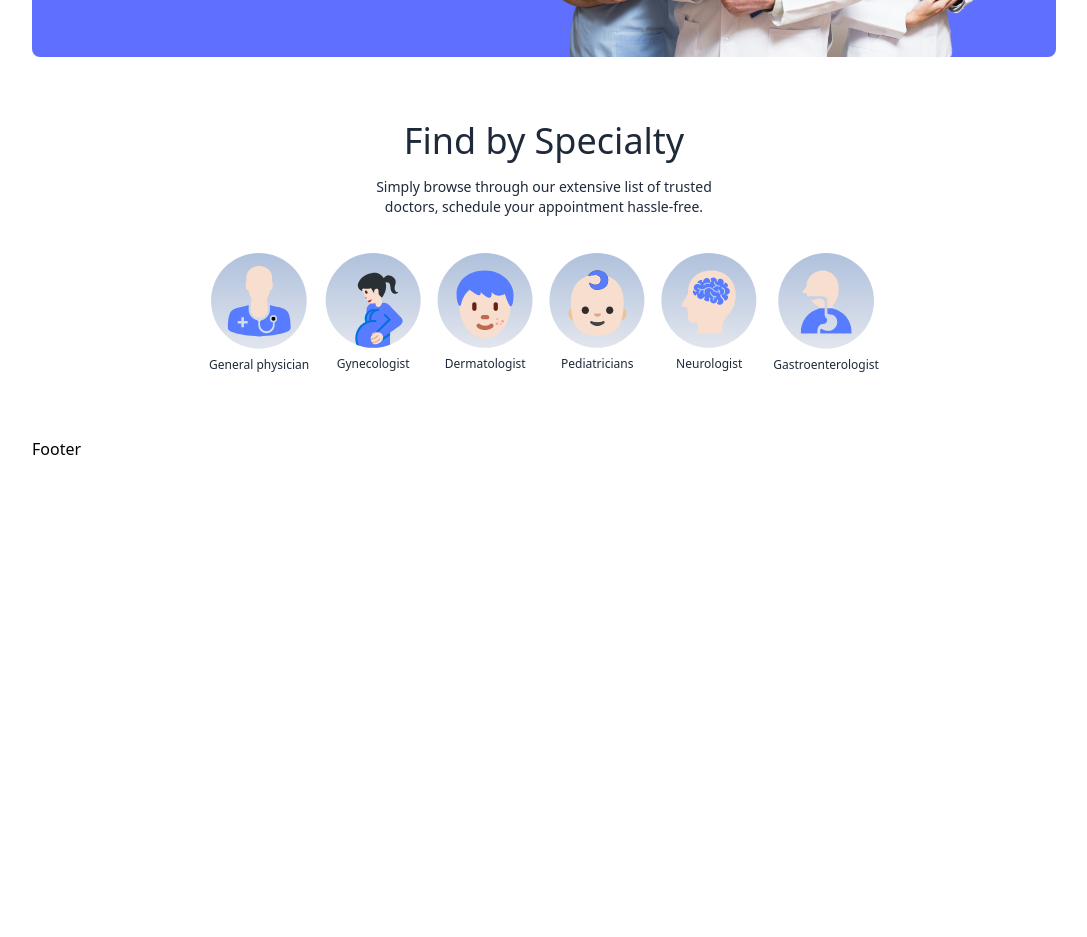
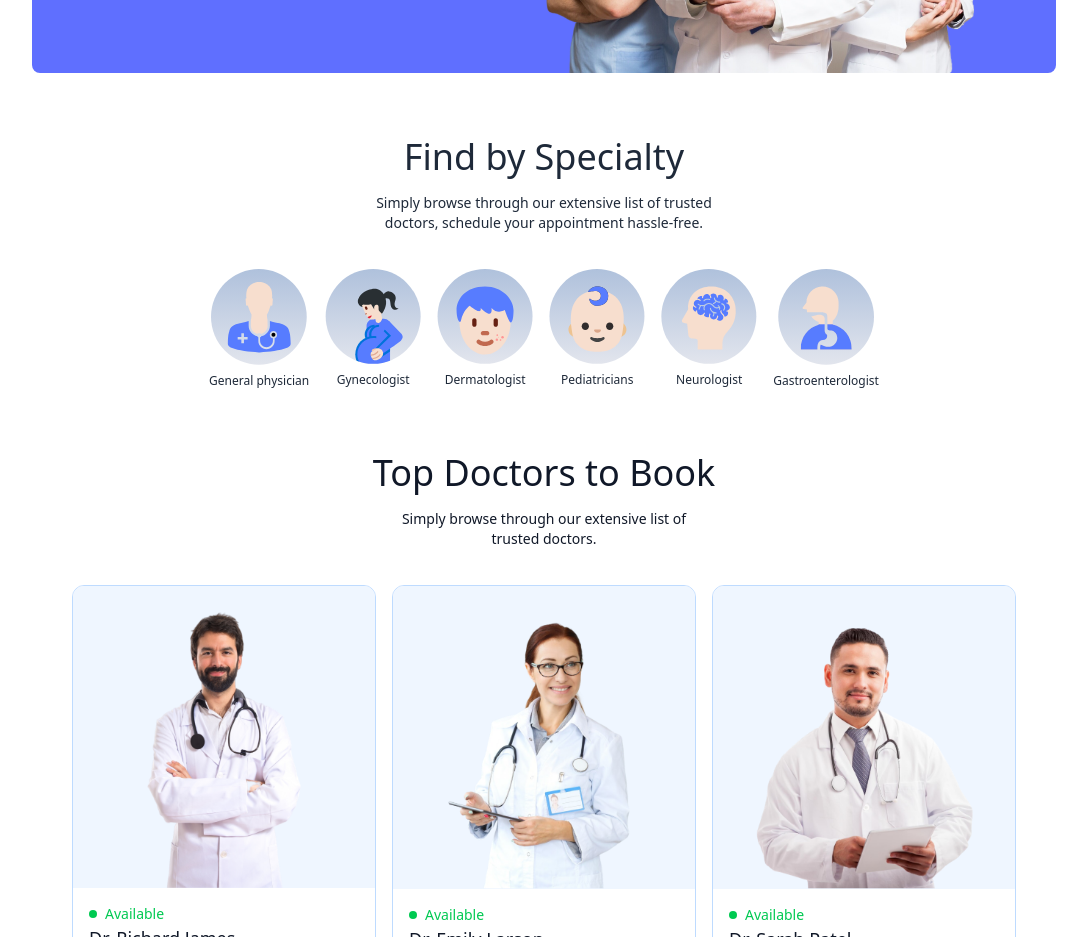
Before and after one commit to dinhhieu110/medbook_system, a React (Vite) app in the folder client/: page / in a window 1280 px wide. Shown: the part 640-1577 px from the top of the page, without its empty margins (96-1183 px from the left). Before the commit the page ends 1101 px from the top, so only its background shows below. Built offline with nearby package versions, Linux system fonts and the light colour scheme.

Commit message:
[MS-6][Client] Build top-ten doctors component

```diff
--- a/client/src/components/Header.jsx
+++ b/client/src/components/Header.jsx
@@ -12,7 +12,7 @@
   };
 
   return (
-    <div className="flex items-center justify-between text-sm py-4 border-b border-b-gray-400">
+    <div className="flex items-center justify-between text-sm py-6 border-b border-b-gray-400">
       <img
         onClick={() => navigate("/")}
         className="w-44 cursor-pointer"
--- a/client/src/components/Specialty.jsx
+++ b/client/src/components/Specialty.jsx
@@ -6,7 +6,7 @@
   return (
     <div
       id="specialty"
-      className="flex flex-col items-center gap-4 py-16 text-gray-800"
+      className="flex flex-col items-center gap-4 my-16 text-gray-800"
     >
       <h1 className="text-4xl font-medium">Find by Specialty</h1>
       <p className="sm:w-1/3 text-center text-sm">
--- /dev/null
+++ b/client/src/components/TopDoctors.jsx
@@ -0,0 +1,40 @@
+import React from "react";
+import { doctors } from "../assets/assets";
+import { useNavigate } from "react-router-dom";
+
+const TopDoctors = () => {
+  const navigate = useNavigate();
+  return (
+    <div className="flex flex-col items-center gap-4 my-16 text-gray-900 md:mx-10">
+      <h1 className="text-4xl font-medium">Top Doctors to Book</h1>
+      <p className="sm:w-1/3 text-center text-sm">
+        Simply browse through our extensive list of trusted doctors.
+      </p>
+      <div className="w-full grid grid-cols-auto gap-4 pt-5 gap-y-6 px-3 sm:px-0">
+        {doctors.slice(0, 10).map((item, index) => (
+          <div
+            key={index}
+            className="border border-blue-200 rounded-xl overflow-hidden cursor-pointer hover:translate-y-[-10px] transition-all duration-500"
+            onClick={() => navigate(`/appointment/${item._id}`)}
+          >
+            <img className="bg-blue-50" src={item.image} alt="doctor_image" />
+            <div className="p-4">
+              <div className="flex items-center gap-2 text-sm text-center text-green-500">
+                <p className="flex items-center gap-2">
+                  <p className="w-2 h-2 bg-green-500 rounded-full"></p>Available
+                </p>
+              </div>
+              <p className="text-gray-900 text-lg font-medium">{item.name}</p>
+              <p className="text-gray-600 text-sm">{item.specialty}</p>
+            </div>
+          </div>
+        ))}
+      </div>
+      <button className="bg-blue-50 text-gray-600 px-12 py-3 rounded-full mt-10">
+        more
+      </button>
+    </div>
+  );
+};
+
+export default TopDoctors;
--- a/client/src/components/index.js
+++ b/client/src/components/index.js
@@ -2,3 +2,4 @@
 export { default as Footer } from "./Footer.jsx";
 export { default as Banner } from "./Banner.jsx";
 export { default as Specialty } from "./Specialty.jsx";
+export { default as TopDoctors } from "./TopDoctors.jsx";
--- a/client/src/index.css
+++ b/client/src/index.css
@@ -7,7 +7,10 @@
     --breakpoint-md: 768px;
     --breakpoint-lg: 976px;
     --breakpoint-xl: 1025px;
-    --color-primary: #5F6FFF
+    --color-primary: #5F6FFF;
+
+    /* Layout */
+    --grid-cols-auto: repeat(auto-fit, minmax(250px, 1fr));
 }
 
 .active hr{
@@ -17,3 +20,7 @@
 ::-webkit-scrollbar{
     @apply hidden
 }
+
+.grid-cols-auto {
+    grid-template-columns: var(--grid-cols-auto);
+}
--- a/client/src/pages/Home.jsx
+++ b/client/src/pages/Home.jsx
@@ -1,11 +1,12 @@
 import React from "react";
-import { Banner, Specialty } from "../components";
+import { Banner, Specialty, TopDoctors } from "../components";
 
 const Home = () => {
   return (
     <div className="mt-6">
       <Banner />
       <Specialty />
+      <TopDoctors />
     </div>
   );
 };
```
